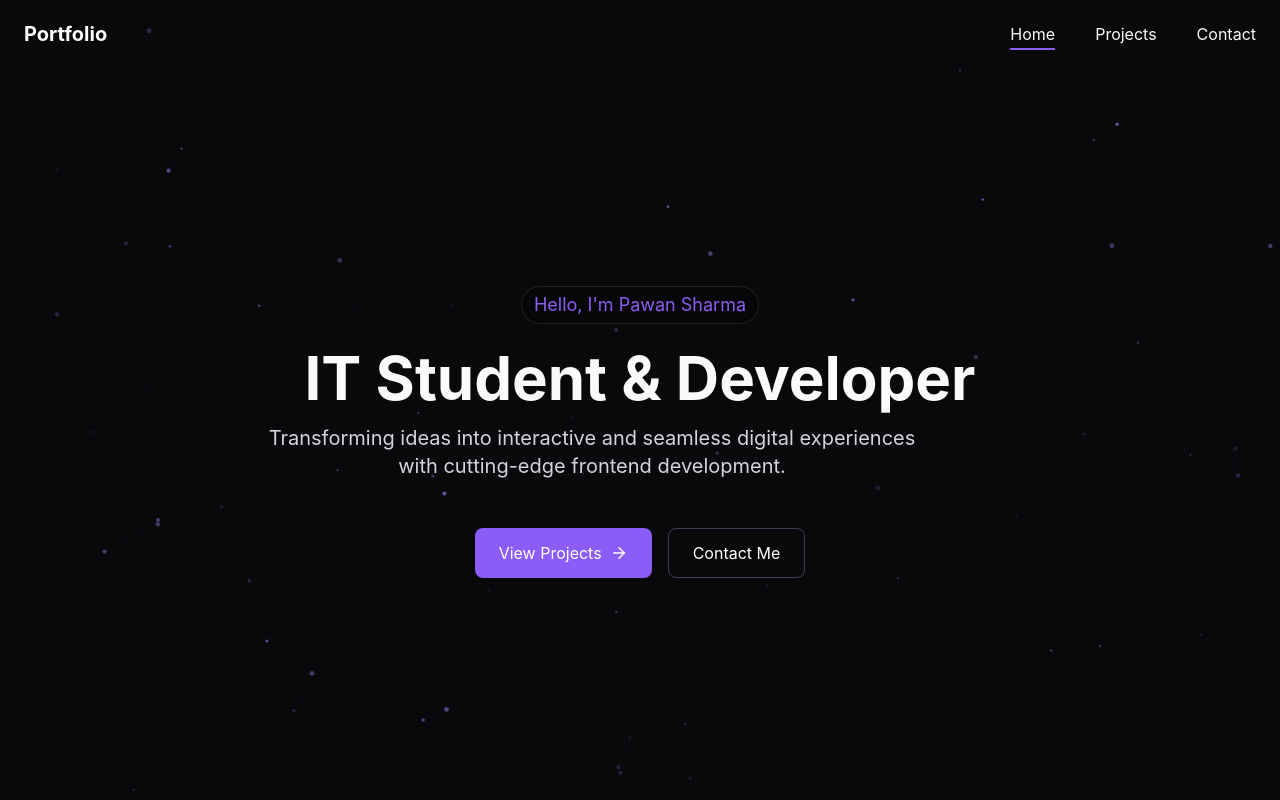
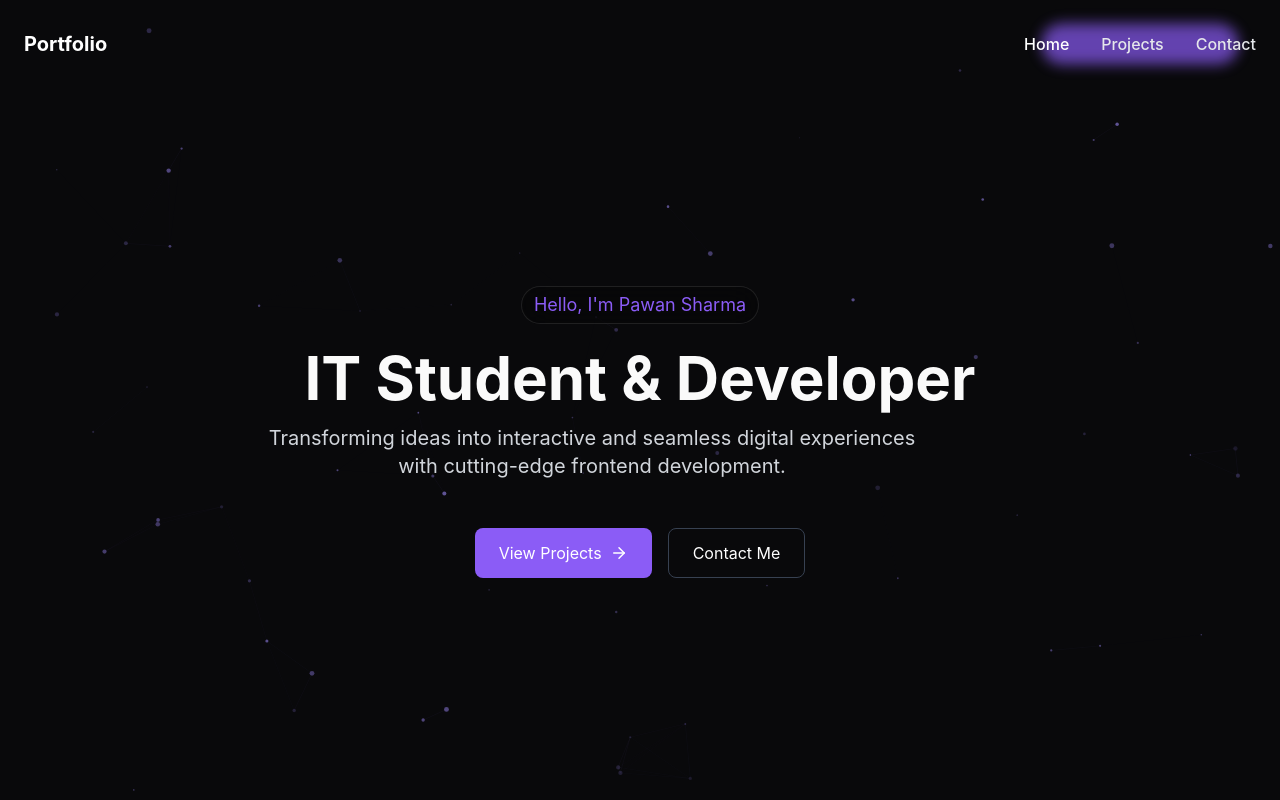
Before and after one commit to pawansharma9845/portfolio, a React (Vite) app: page / in a window 1280 px wide. Shown: the top 800 px of the page. Built offline with nearby package versions, Linux system fonts and the light colour scheme; a web font is replaced by a local one.

Commit message:
Enhance site animations
Implement smoother and more visually appealing animations, potentially incorporating a gooey navbar.

```diff
--- /dev/null
+++ b/src/components/GooeyNavbar.tsx
@@ -0,0 +1,64 @@
+
+import React from "react";
+import { motion } from "framer-motion";
+import { NavLink } from "react-router-dom";
+
+interface NavItem {
+  name: string;
+  path: string;
+}
+
+interface GooeyNavbarProps {
+  navLinks: NavItem[];
+  closeMenu: () => void;
+}
+
+const GooeyNavbar = ({ navLinks, closeMenu }: GooeyNavbarProps) => {
+  return (
+    <div className="relative py-2">
+      <div
+        className="absolute inset-0 blur-lg opacity-70 bg-purple rounded-full"
+        style={{
+          filter: "blur(8px)",
+          transform: "scale(0.85)",
+        }}
+      />
+
+      <nav className="relative flex justify-center items-center space-x-8 py-1">
+        {navLinks.map((link, index) => (
+          <motion.div
+            key={link.name}
+            initial={{ opacity: 0, y: 20 }}
+            animate={{ opacity: 1, y: 0 }}
+            transition={{
+              duration: 0.5,
+              delay: index * 0.1,
+              type: "spring",
+              stiffness: 120
+            }}
+            className="relative"
+            whileHover={{ scale: 1.05 }}
+          >
+            <NavLink
+              to={link.path}
+              className={({ isActive }) =>
+                `font-medium ${isActive ? "text-white" : "text-gray-200"} transition-colors hover:text-white`
+              }
+              onClick={closeMenu}
+            >
+              {link.name}
+            </NavLink>
+            <motion.div
+              className="absolute -bottom-1 left-0 right-0 h-0.5 bg-white rounded-full"
+              initial={{ scaleX: 0 }}
+              whileHover={{ scaleX: 1 }}
+              transition={{ duration: 0.3 }}
+            />
+          </motion.div>
+        ))}
+      </nav>
+    </div>
+  );
+};
+
+export default GooeyNavbar;
--- a/src/components/Navbar.tsx
+++ b/src/components/Navbar.tsx
@@ -3,6 +3,7 @@ import { useState, useEffect } from "react";
 import { NavLink } from "react-router-dom";
 import { Menu, X } from "lucide-react";
 import { motion, AnimatePresence } from "framer-motion";
+import GooeyNavbar from "./GooeyNavbar";
 
 const Navbar = () => {
   const [isOpen, setIsOpen] = useState(false);
@@ -38,34 +39,30 @@ const Navbar = () => {
     >
       <div className="container mx-auto px-6">
         <nav className="flex items-center justify-between">
-          <NavLink to="/" className="text-xl font-bold text-white">
-            Portfolio
-          </NavLink>
+          <motion.div
+            initial={{ opacity: 0, x: -20 }}
+            animate={{ opacity: 1, x: 0 }}
+            transition={{ duration: 0.6, type: "spring" }}
+          >
+            <NavLink to="/" className="text-xl font-bold text-white">
+              Portfolio
+            </NavLink>
+          </motion.div>
 
-          {/* Desktop menu */}
-          <div className="hidden md:flex space-x-10">
-            {navLinks.map((link) => (
-              <NavLink
-                key={link.name}
-                to={link.path}
-                className={({ isActive }) =>
-                  `nav-link ${isActive ? "active-nav-link" : ""}`
-                }
-                onClick={closeMenu}
-              >
-                {link.name}
-              </NavLink>
-            ))}
+          {/* Desktop menu with gooey effect */}
+          <div className="hidden md:block">
+            <GooeyNavbar navLinks={navLinks} closeMenu={closeMenu} />
           </div>
 
           {/* Mobile menu button */}
-          <button
+          <motion.button
             className="md:hidden text-white focus:outline-none"
             onClick={toggleMenu}
             aria-label="Toggle menu"
+            whileTap={{ scale: 0.9 }}
           >
             {isOpen ? <X size={24} /> : <Menu size={24} />}
-          </button>
+          </motion.button>
         </nav>
 
         {/* Mobile menu */}
```
